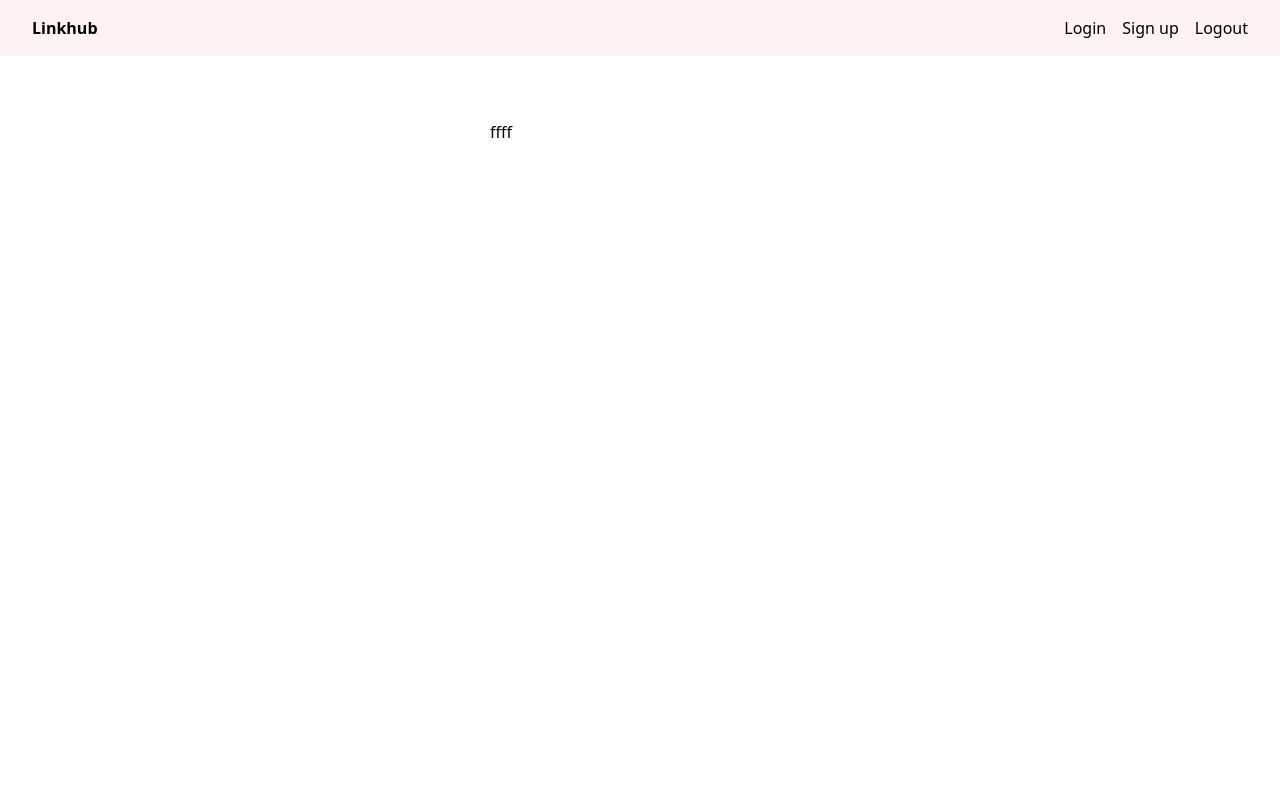
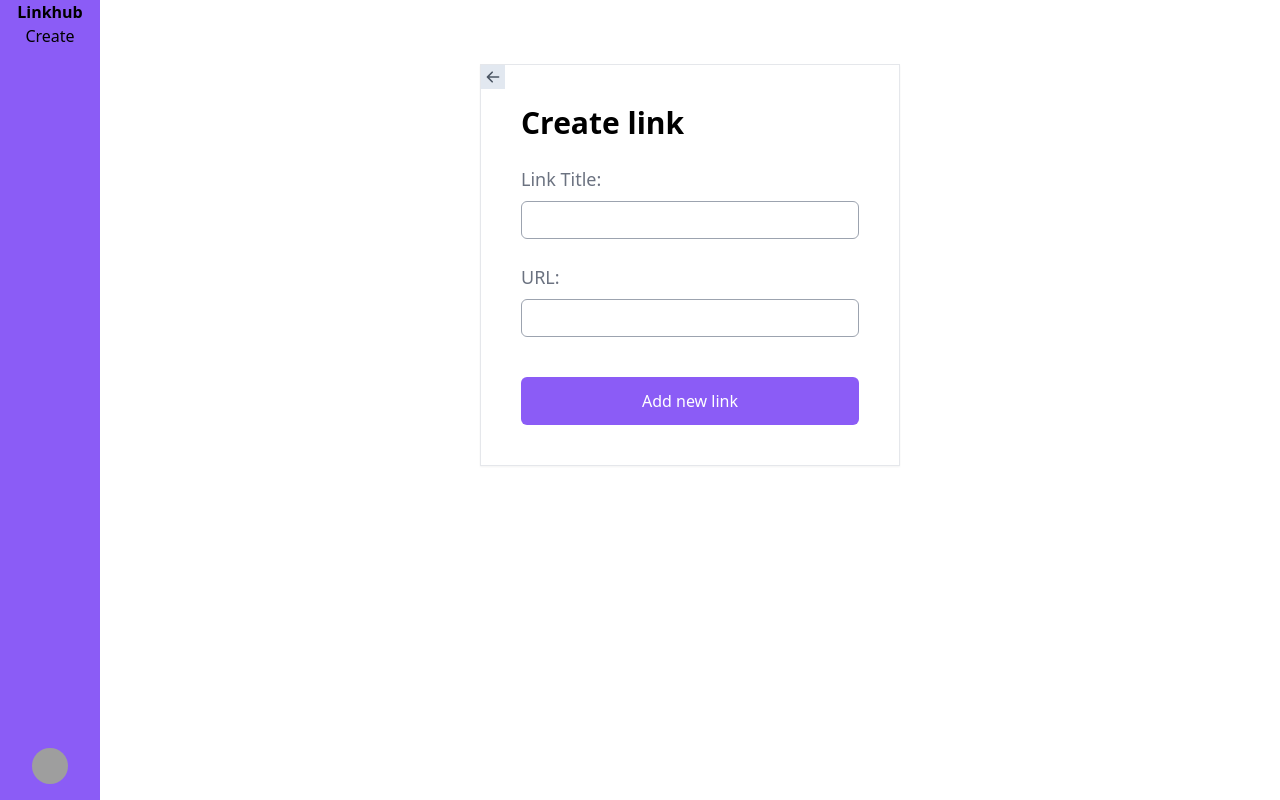
Before and after one commit to TommiKorhonen/Linkhub, a React (Create React App) app: page /create in a window 1280 px wide. Built offline with nearby package versions, Linux system fonts and the light colour scheme; no server answers; grey boxes are pictures that could not be loaded.

Commit message:
link form created

```diff
--- a/package.json
+++ b/package.json
@@ -3,6 +3,7 @@
   "version": "0.1.0",
   "private": true,
   "dependencies": {
+    "@heroicons/react": "^1.0.6",
     "@testing-library/jest-dom": "^5.16.4",
     "@testing-library/react": "^13.1.1",
     "@testing-library/user-event": "^13.5.0",
--- a/src/App.tsx
+++ b/src/App.tsx
@@ -10,10 +10,11 @@ import User from "./pages/user/User";
 
 function App() {
   return (
-    <div>
+    <div className="flex">
       <BrowserRouter>
-        <Navbar />
-        {/* <Sidebar /> */}
+        {/* <Navbar /> */}
+        <Sidebar />
+        <div className="flex-grow">
           <Routes>
             <Route path="/signup" element={<Signup />} />
             <Route path="/login" element={<Login />} />
@@ -21,6 +22,7 @@ function App() {
             <Route path="/dashboard" element={<Dashboard />} />
             <Route path="/create" element={<CreateLink />} />
           </Routes>
+        </div>
       </BrowserRouter>
     </div>
   );
--- a/src/index.css
+++ b/src/index.css
@@ -8,6 +8,9 @@
 input {
   @apply px-2 py-[6px] w-full border border-solid border-gray-400 rounded-md;
 }
+label {
+  @apply block my-[24px] mx-auto;
+}
 label span {
   @apply block text-lg text-gray-500 font-medium mb-2;
 }
--- a/src/pages/createlink/CreateLink.tsx
+++ b/src/pages/createlink/CreateLink.tsx
@@ -1,8 +1,57 @@
-import React from "react";
-import Sidebar from "../../components/sidebar/Sidebar";
-
+import React, { useState } from "react";
+import { ArrowLeftIcon } from "@heroicons/react/solid";
+import { Link } from "react-router-dom";
 const CreateLink = () => {
-  return <div className=" max-w-[300px] my-16 mx-auto ">ffff</div>;
+  const [title, setTitle] = useState("");
+  const [url, setUrl] = useState("");
+  const [message, setMessage] = useState("");
+  const handleSubmit = (e: React.FormEvent<HTMLFormElement>) => {
+    e.preventDefault();
+    setMessage("");
+    console.log(title, url);
+    if (title && url) {
+      setTitle("");
+      setUrl("");
+      setMessage("Link added!");
+      setTimeout(() => {
+        setMessage("");
+      }, 2000);
+    }
+  };
+  return (
+    <form className="auth-form relative" onSubmit={handleSubmit}>
+      <Link to="/dashboard">
+        <ArrowLeftIcon className=" h-6 w w-6 absolute top-0 left-0 text-gray-600 bg-slate-200 p-1" />
+      </Link>
+      <h2 className="font-semibold text-3xl">Create link</h2>
+      <label>
+        <span>Link Title: </span>
+        <input
+          type="text"
+          required
+          value={title}
+          onChange={(e) => setTitle(e.target.value)}
+        />
+      </label>
+      <label>
+        <span>URL:</span>
+        <input
+          type="text"
+          required
+          value={url}
+          onChange={(e) => setUrl(e.target.value)}
+        />
+      </label>
+      <button className="px-6 w-full mt-4 py-3 text-white  rounded-md bg-violet-500">
+        Add new link
+      </button>
+      {message && (
+        <p className="text-green-900 bg-lime-200 border border-solid border-green-900 rounded-sm p-2 my-3">
+          {message}
+        </p>
+      )}
+    </form>
+  );
 };
 
 export default CreateLink;
--- a/src/pages/dashboard/Dashboard.tsx
+++ b/src/pages/dashboard/Dashboard.tsx
@@ -2,11 +2,7 @@ import React from "react";
 import Sidebar from "../../components/sidebar/Sidebar";
 
 const Dashboard = () => {
-  return (
-    <div>
-      <Sidebar />
-    </div>
-  );
+  return <div>{/* <Sidebar /> */}</div>;
 };
 
 export default Dashboard;
--- a/src/pages/signup/Signup.tsx
+++ b/src/pages/signup/Signup.tsx
@@ -14,7 +14,7 @@ const Signup = () => {
   return (
     <form className="auth-form" onSubmit={handleSubmit}>
       <h2 className="font-semibold text-3xl">Signup</h2>
-      <label className="block my-[24px] mx-auto">
+      <label>
         <span>Email:</span>
         <input
           required
@@ -23,8 +23,8 @@ const Signup = () => {
           value={email}
         />
       </label>
-      <label className="block my-[24px] mx-auto">
-        <span className="block">Password:</span>
+      <label>
+        <span>Password:</span>
         <input
           required
           type="password"
@@ -32,8 +32,8 @@ const Signup = () => {
           value={password}
         />
       </label>
-      <label className="block my-[24px] mx-auto">
-        <span className="block">Username:</span>
+      <label>
+        <span>Username:</span>
         <input
           required
           type="text"
```
Also changed, not shown: 1 other file (tests, documents, lock files or other folders). Lines whose indentation alone changed are shown as unchanged.
